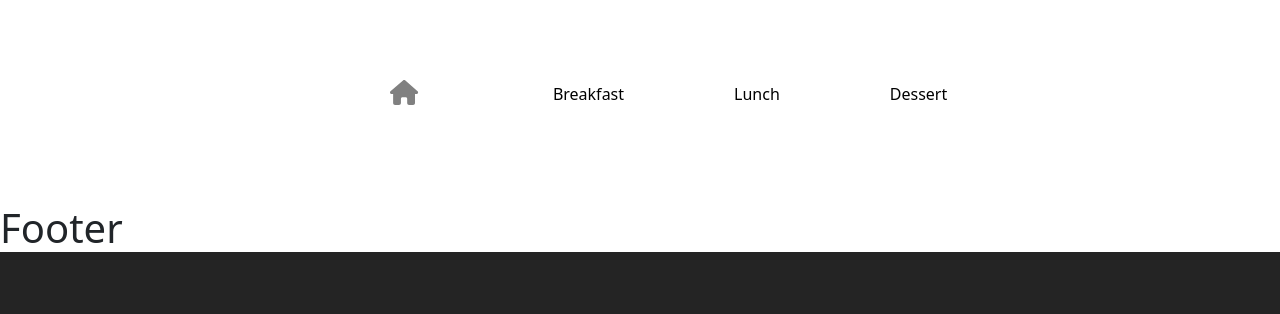
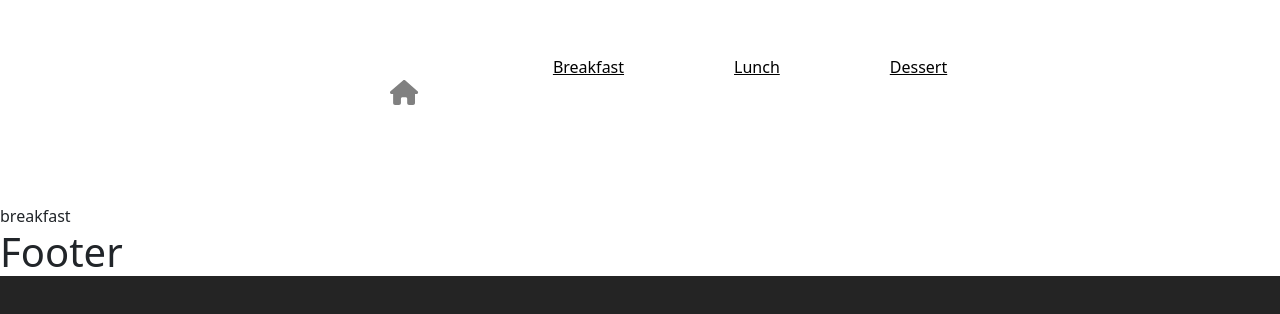
Before and after one commit to gracelee087/COOKBOOK_CMS, a React (Vite) app: page /breakfast in a window 1280 px wide. Shown: the top 314 px of the page. Built offline with nearby package versions, Linux system fonts and the light colour scheme; no server answers; the HTML template or start-up script is replaced by a standard one.

Commit message:
breakfast pages..

```diff
--- a/src/App.jsx
+++ b/src/App.jsx
@@ -7,7 +7,7 @@ import Navbar from "./components/Navbar";
 import 'bootstrap/dist/css/bootstrap.min.css';
 import { client } from "./client";
 import { createClient } from 'contentful';
-
+import Breakfast from './components/Breakfast';
 
 
 function App() {
--- a/src/components/Blogs.jsx
+++ b/src/components/Blogs.jsx
@@ -34,13 +34,13 @@ export default function Blogs() {
     );
   }, [blogs, searchTerm]);
 
-  const handleCategoryClick = (category) => {
-    setFilteredBlogs(
-      blogs.filter((blog) =>
-        blog.fields.category === category
-      )
-    );
-  };
+  // const handleCategoryClick = (category) => {
+  //   setFilteredBlogs(
+  //     blogs.filter((blog) =>
+  //       blog.fields.category === category
+  //     )
+  //   );
+  // };
 
   const getTextValue = (entry) => {
     if (entry.fields && entry.fields.shortText) {
--- /dev/null
+++ b/src/components/Breakfast.jsx
@@ -0,0 +1,11 @@
+import React from 'react'
+
+function Breakfast({ Breakfast }) {
+  return (
+    <div>
+      breakfast
+    </div>
+  )
+}
+
+export default Breakfast
--- /dev/null
+++ b/src/components/Dessert.jsx
@@ -0,0 +1,9 @@
+import React from 'react'
+
+function Dessert({Dessert}) {
+  return (
+    <div>Dessert</div>
+  )
+}
+
+export default Dessert
--- /dev/null
+++ b/src/components/Dinner.jsx
@@ -0,0 +1,9 @@
+import React from 'react'
+
+function Dinner({Dinner}) {
+  return (
+    <div>Dinner</div>
+  )
+}
+
+export default Dinner
--- a/src/components/Navbar.jsx
+++ b/src/components/Navbar.jsx
@@ -1,22 +1,17 @@
 import React, { useState } from "react";
-import { NavLink } from "react-router-dom";
+import { Link, NavLink, Routes, Route } from "react-router-dom";
 import { FontAwesomeIcon } from '@fortawesome/react-fontawesome';
 import { faHome } from "@fortawesome/free-solid-svg-icons";
-import { createClient } from 'contentful';
+import Breakfast from './Breakfast';
+import Dinner from './Dinner';
+import Dessert from './Dessert';
 
-export default function Navbar({ handleCategoryClick }) {
+export default function Navbar() {
   const menuList = ["Breakfast", "Lunch", "Dessert"];
-  const [selectedCategory, setSelectedCategory] = useState("");
-
-  const handleClick = (category) => {
-    setSelectedCategory(category);
-    handleCategoryClick(category);
-  };
+  const [posts, setPosts] = useState([]);
 
   return (
     <div>
-
-
       <div className="menu-area">
         <ul className="menu-list">
 
@@ -27,13 +22,10 @@ export default function Navbar({ handleCategoryClick }) {
             </NavLink>
           </li>
 
-
-
-
           {menuList.map((menu, index) => (
-            <button
+            <Link
               key={index}
-              onClick={() => handleClick(menu)}
+              to={`/${menu.toLowerCase()}`}
               style={{
                 backgroundColor: "white",
                 padding: "50px",
@@ -43,10 +35,17 @@ export default function Navbar({ handleCategoryClick }) {
               }}
             >
               {menu}
-            </button>
+            </Link>
           ))}
         </ul>
       </div>
+
+      {/* Routes to handle different components */}
+      <Routes>
+        <Route path="/breakfast" element={<Breakfast />} />
+        <Route path="/dinner" element={<Dinner />} />
+        <Route path="/dessert" element={<Dessert />} />
+      </Routes>
     </div>
   );
 }
```
Lines whose indentation alone changed are shown as unchanged.
